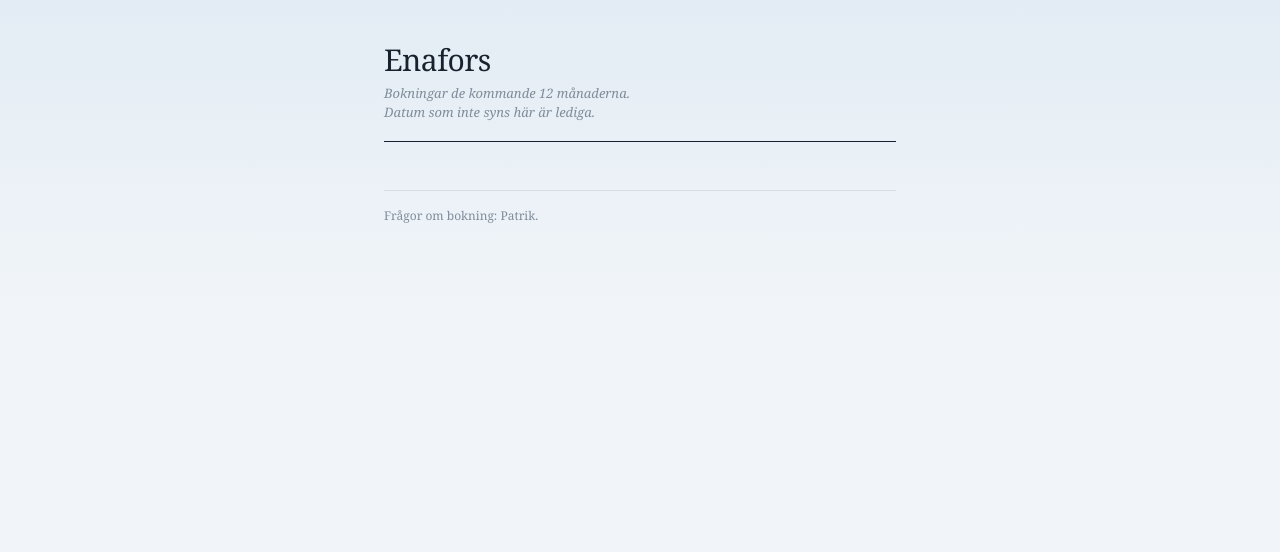
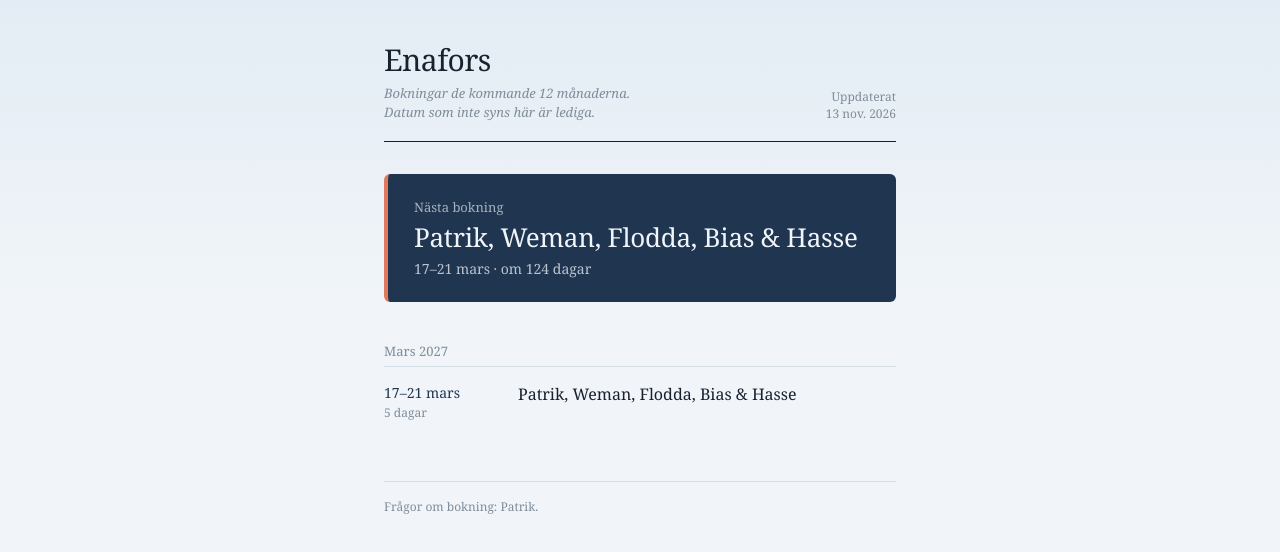
Before and after one commit to Pater483/Enafors, a plain HTML site: page index.html in a window 1280 px wide. Drawn offline with Linux system fonts and the light colour scheme.

Commit message:
Correct script tag and update date display logic
Fix typo in script tag and ensure correct date display.

```diff
--- a/index.html
+++ b/index.html
@@ -66,12 +66,11 @@
   <div class="footer">Frågor om bokning: Patrik.</div>
 
 </div>
-<script>ocument.getElementById("updated").innerHTML = "Uppdaterat<br>" +
+<script>document.getElementById("updated").innerHTML = "Uppdaterat<br>" +
   new Date(document.lastModified).toLocaleDateString("sv-SE", { day: "numeric", month: "short", year: "numeric" });
 // Lägg till bokningar här: start, slut (samma datum om en dag), gäst
 const BOOKINGS = [
   { start: "2027-03-17", end: "2027-03-21", guest: "Patrik, Weman, Flodda, Bias & Hasse" },
- { start: "2026-12-27", end: "2027-01-02", guest: "Testgäst" },
 ];
 
 const DAY = 86400000;
```
